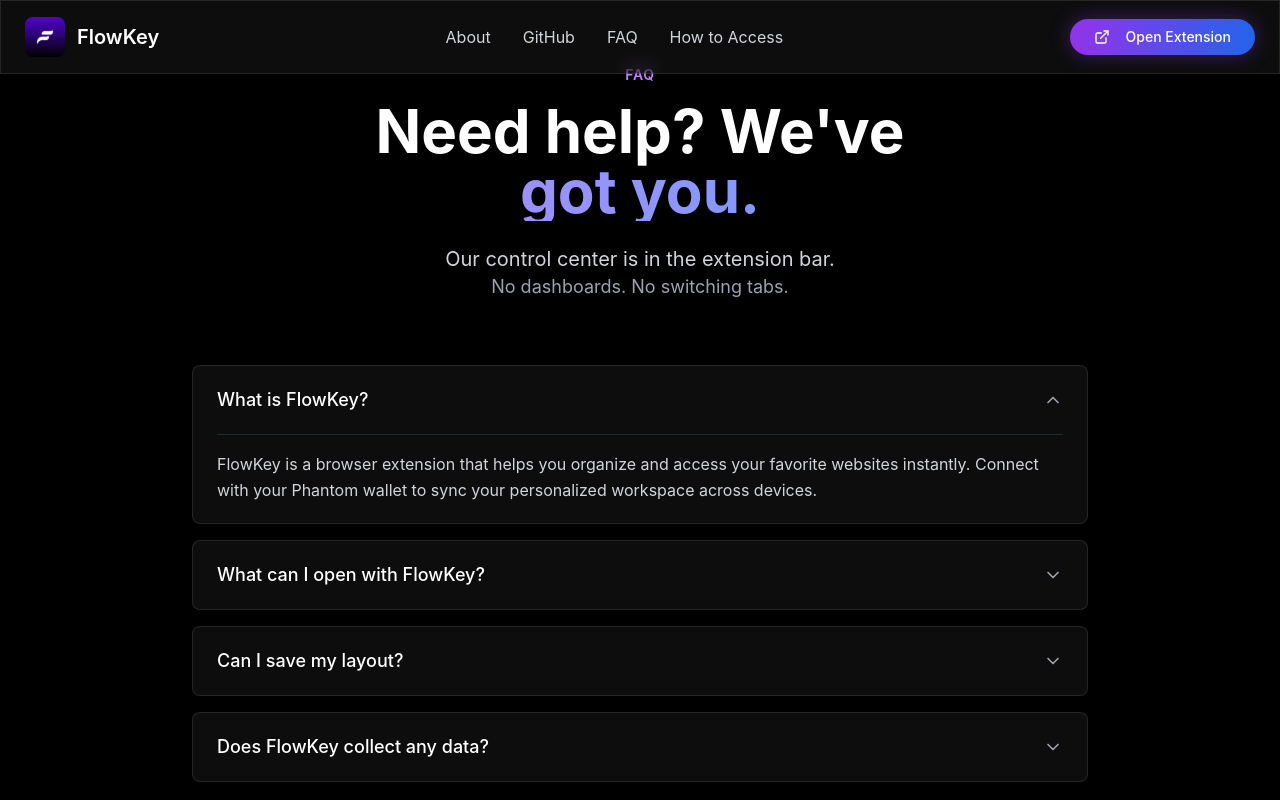
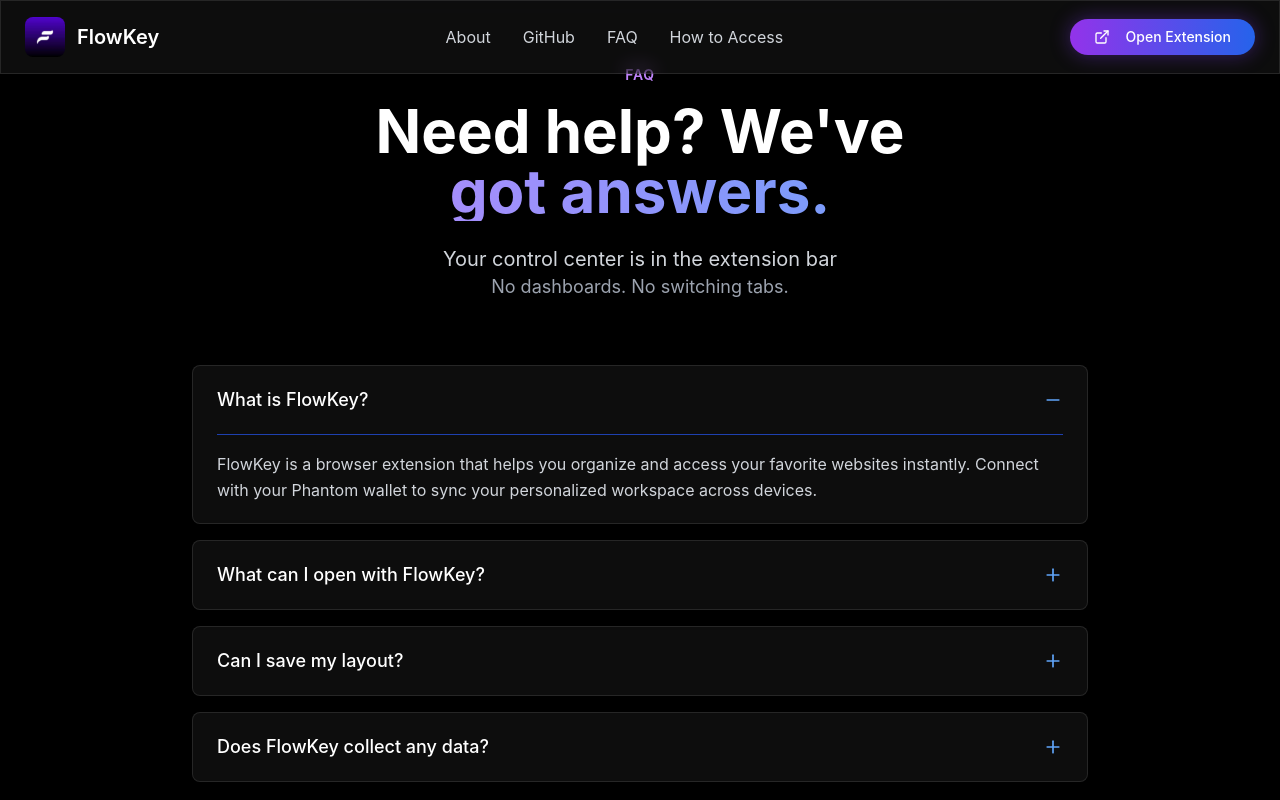
Before and after one commit to pasindupiumal03/flowkey, a React (Create React App) app: page / in a window 1280 px wide. Both pictures are taken after a click on the button "What is FlowKey?". Shown: the part 2349-3149 px from the top of the page. Built offline with nearby package versions, Linux system fonts and the light colour scheme.

Commit message:
[FLK-2] FAQ Fixed

```diff
--- a/src/components/FAQ.jsx
+++ b/src/components/FAQ.jsx
@@ -1,5 +1,5 @@
 import React, { useState } from "react";
-import { ChevronDown } from "lucide-react";
+import { Plus, Minus } from "lucide-react";
 import { mockData } from "../data/mock";
 
 const FAQ = () => {
@@ -21,11 +21,11 @@
           <h2 className="text-5xl md:text-6xl font-bold text-white mb-6">
             <span className="block">Need help? We've</span>
             <span className="block bg-gradient-to-r from-purple-400 to-blue-400 bg-clip-text text-transparent">
-              got you.
+              got answers.
             </span>
           </h2>
           <p className="text-xl text-gray-300">
-            Our control center is in the extension bar.
+            Your control center is in the extension bar
           </p>
           <p className="text-lg text-gray-400">
             No dashboards. No switching tabs.
@@ -35,22 +35,22 @@
         {/* FAQ Items */}
         <div className="space-y-4">
           {faq.map((item, index) => (
-            <div key={index} className="glass-effect rounded-lg border border-gray-800 hover:border-gray-600 transition-colors duration-300">
+            <div key={index} className="glass-effect rounded-lg border border-blue-800 hover:border-blue-600 transition-colors duration-300">
               <button
                 className="w-full px-6 py-5 text-left flex items-center justify-between focus:outline-none"
                 onClick={() => toggleFAQ(index)}
               >
                 <span className="text-white text-lg font-medium">{item.question}</span>
-                <ChevronDown
-                  className={`w-5 h-5 text-gray-400 transform transition-transform duration-300 ${
-                    openFAQ === index ? 'rotate-180' : ''
-                  }`}
-                />
+                {openFAQ === index ? (
+                  <Minus className="w-5 h-5 text-blue-400 transition-all duration-300" />
+                ) : (
+                  <Plus className="w-5 h-5 text-blue-400 transition-all duration-300" />
+                )}
               </button>
 
               {openFAQ === index && (
                 <div className="px-6 pb-5">
-                  <div className="pt-4 border-t border-gray-800">
+                  <div className="pt-4 border-t border-blue-800">
                     <p className="text-gray-300 leading-relaxed">{item.answer}</p>
                   </div>
                 </div>
```
